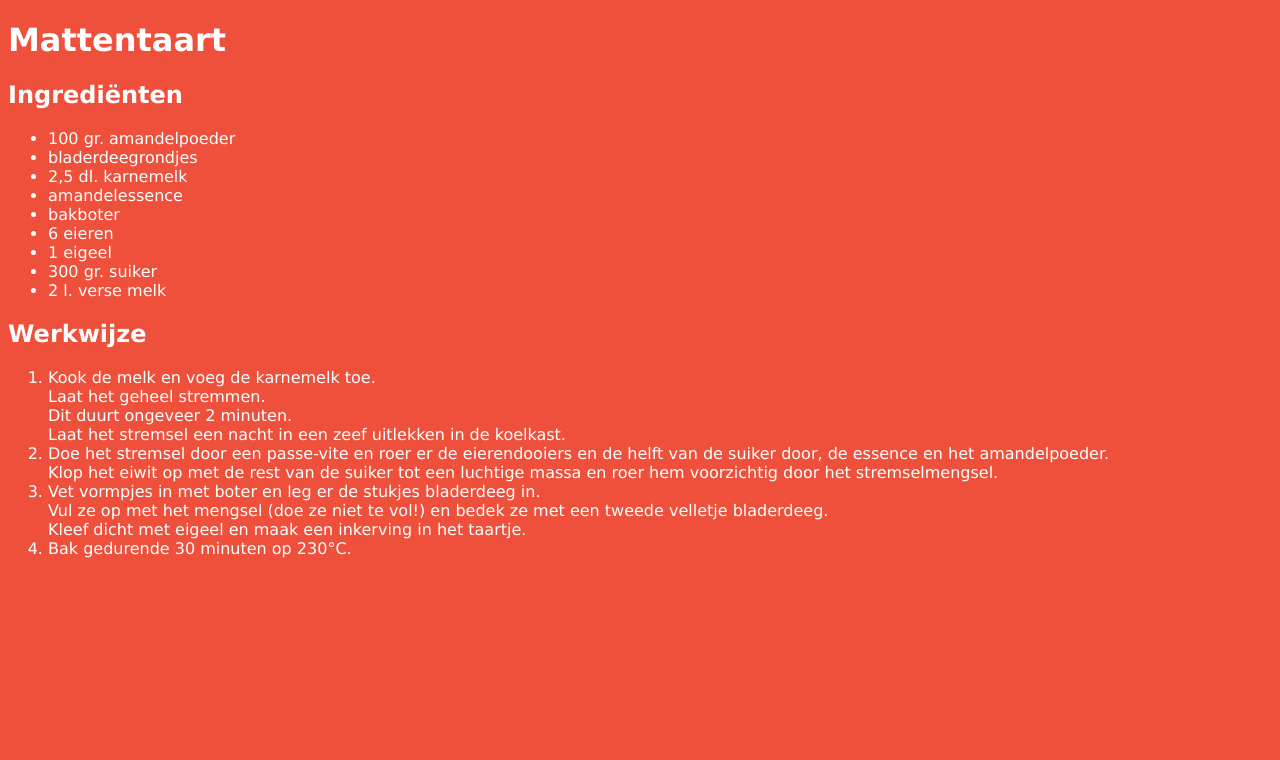
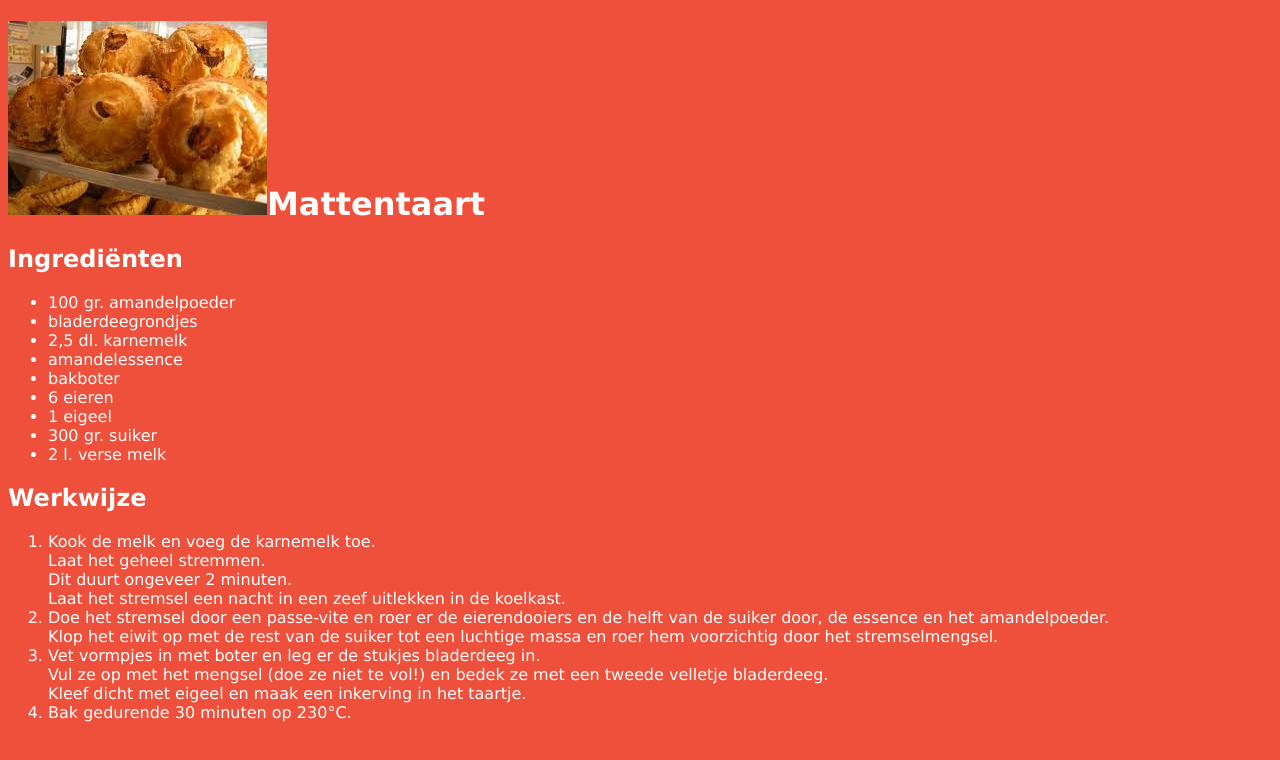
Before and after one commit to enapkon/recepten, a plain HTML site: page mattentaart.html in a window 1280 px wide. Drawn offline with Linux system fonts and the light colour scheme.

Commit message:
met mattentaart.jpg verwijzing

```diff
--- a/mattentaart.html
+++ b/mattentaart.html
@@ -6,7 +6,7 @@
 <link rel="stylesheet" href="default.css">
 </head>
 <body>
-<h1>Mattentaart</h1>
+<h1><img src="images/mattentaart.jpg" alt="mattentaart">Mattentaart</h1>
 <h2>Ingrediënten</h2>
 <ul>
 <li>100 gr. amandelpoeder</li>
```
